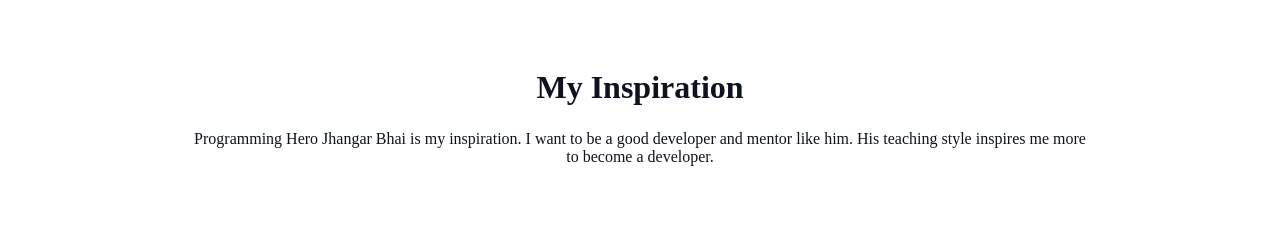
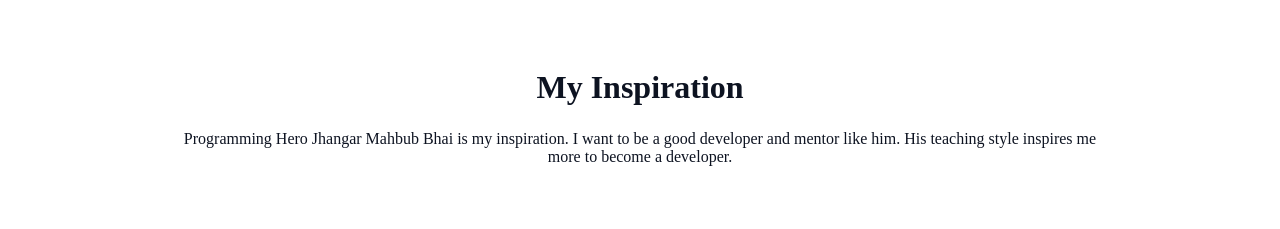
Before and after one commit to muhammad-salauddin/assignment-1, a plain HTML site: page index.html in a window 1280 px wide. Shown: the part 2280-2509 px from the top of the page. Drawn offline with Linux system fonts and the light colour scheme; a web font is replaced by a local one.

```diff
--- a/index.html
+++ b/index.html
@@ -107,7 +107,7 @@
                         My Inspiration
                     </h1>
                     <p class="section3-description">
-                        Programming Hero Jhangar Bhai is my inspiration. I want to be a good developer and mentor like him. His teaching style inspires me more to become a developer.
+                        Programming Hero Jhangar Mahbub Bhai is my inspiration. I want to be a good developer and mentor like him. His teaching style inspires me more to become a developer.
                     </p>
                 </div>
                 <div class="section3-yt-video">
--- a/styles/style.css
+++ b/styles/style.css
@@ -233,7 +233,7 @@
 .section3-description {
     color: #0d1321;
     font-size: 16px;
-    width: 900px;
+    width: 940px;
     height: 52px;
     text-align: center;
     margin-bottom: 48px;
```
